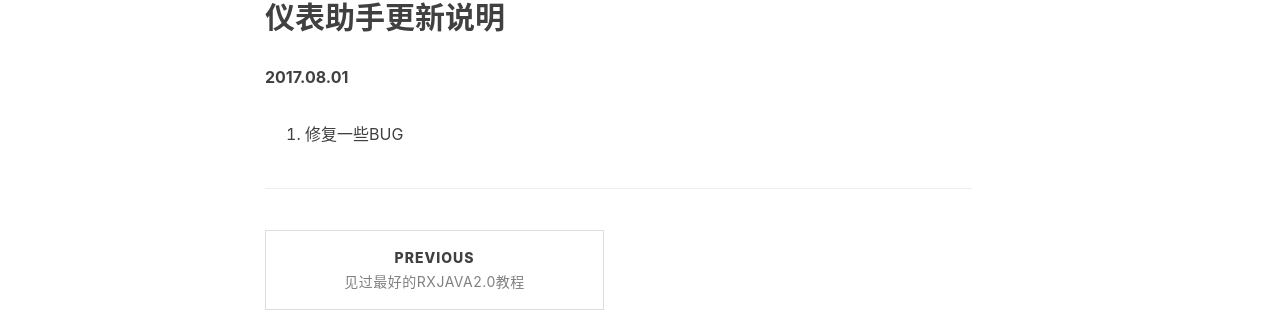
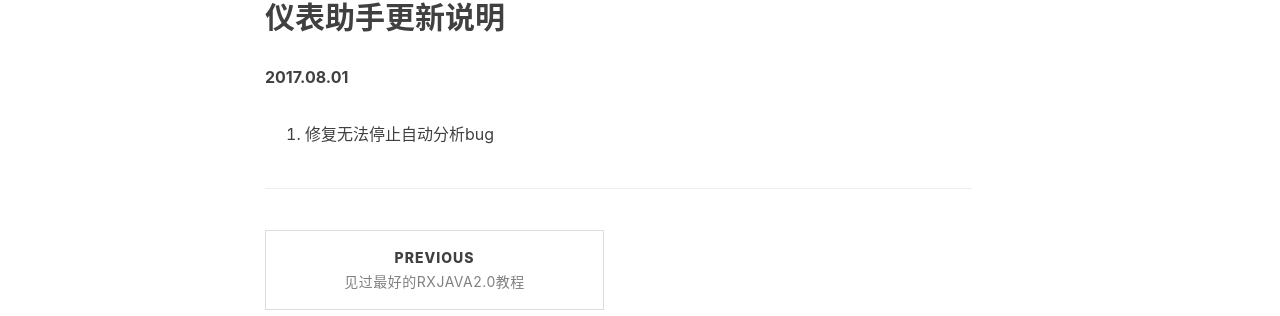
Before and after one commit to wmmou/wmmou.github.io, a Jekyll site: the page built from _posts/2017-08-01-仪表助手.md, in a window 1280 px wide. Shown: the part 779-1095 px from the top of the page. Built offline with Jekyll 4.4.1, drawn with Linux system fonts in a browser that asks for light colours; nearby versions of some CDN libraries; comment, search, counter and statistics services are not loaded.

Commit message:
修复自动分析无法停止

```diff
--- a/_posts/2017-08-01-仪表助手.md
+++ b/_posts/2017-08-01-仪表助手.md
@@ -23,6 +23,6 @@ tags:
 
   **2017.08.01**
 
-1.  修复一些BUG
+1.  修复无法停止自动分析bug
 
 ---
```
Also changed, not shown: 1 other file.
